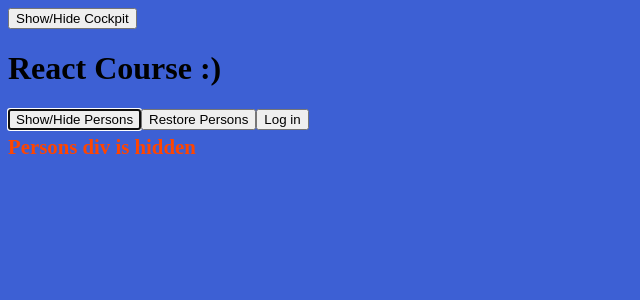
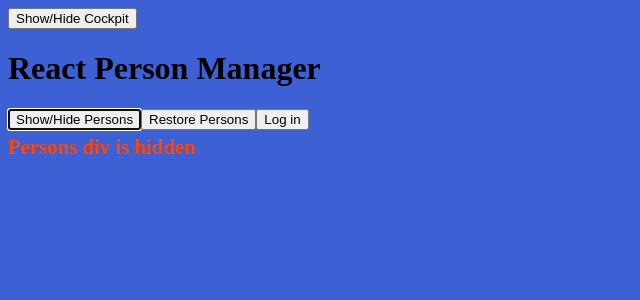
Before and after one commit to JS-goose/react-person-manager, a React app: page / in a window 1280 px wide. Shown: the top 300 px of the page, without its empty margins (0-640 px from the left). Built offline with nearby package versions, Linux system fonts and the light colour scheme; no server answers.

Commit message:
changed title

```diff
--- a/src/components/Cockpit/Cockpit.js
+++ b/src/components/Cockpit/Cockpit.js
@@ -46,7 +46,7 @@ const cockpit = (props) => {
 
   return (
     <div className={classes.Cockpit}>
-      <h1 className={assignedClasses.join(' ')}>React Course :)</h1>
+      <h1 className={assignedClasses.join(' ')}>React Person Manager</h1>
       <button ref={buttonRef} onClick={props.togglePersonsDiv} key={1}>
         Show/Hide Persons
       </button>
```
